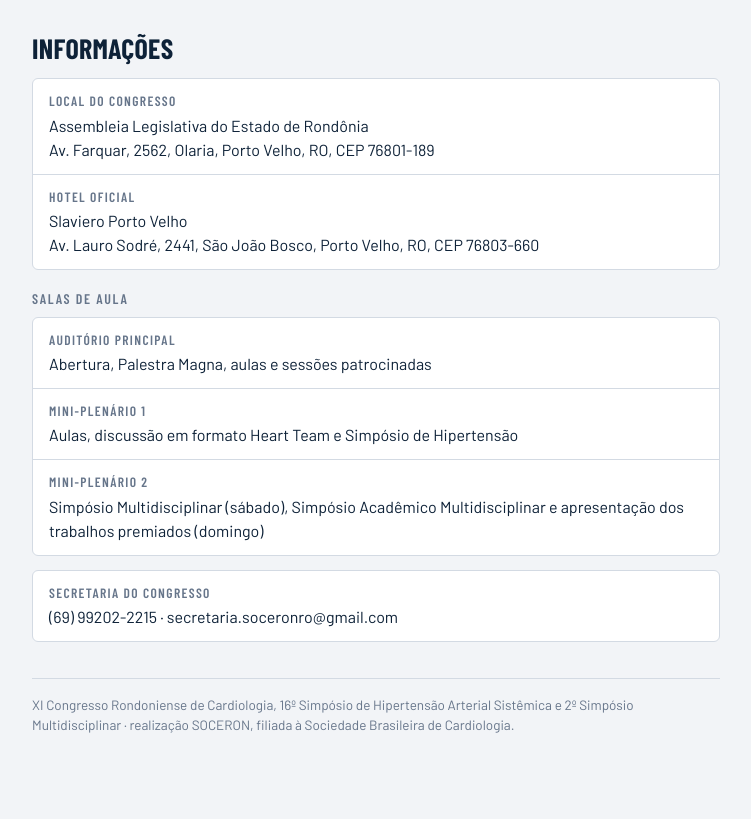
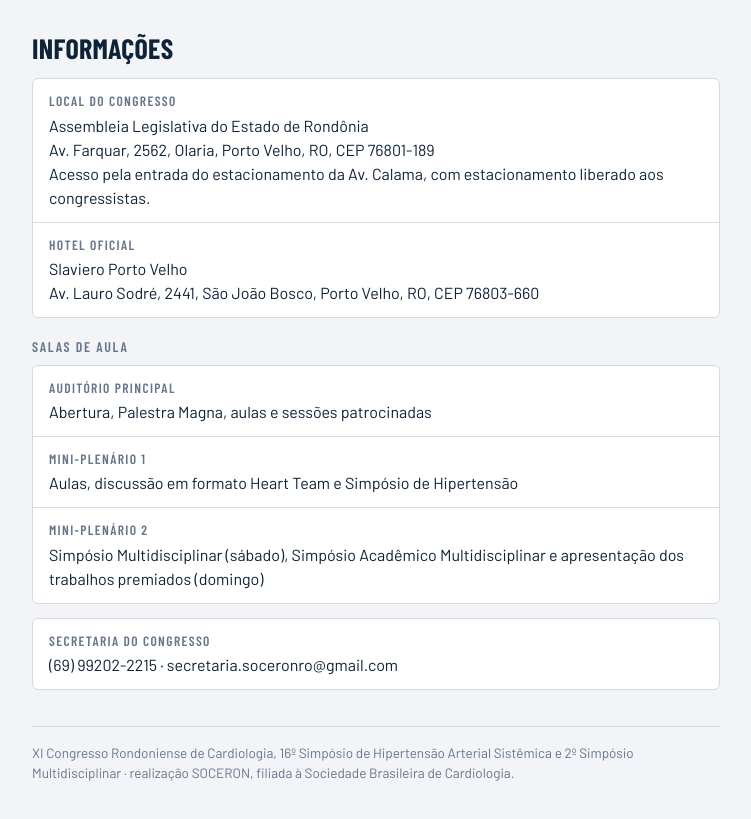
Before and after one commit to lgasparelo/crc2026, a plain HTML site: page index.html in a window 1280 px wide. Shown: the part 4418-5237 px from the top of the page, without its empty margins (264-1015 px from the left). Drawn offline with nearby package versions, Linux system fonts and the light colour scheme.

Commit message:
Local: acesso pelo estacionamento da Av. Calama, liberado aos congressistas
Co-Authored-By: Claude Opus 5.5 <noreply@anthropic.com>
Claude-Session: https://claude.ai/code/session_0182YZMC8D5zrR37HEC8pz3z

```diff
--- a/index.html
+++ b/index.html
@@ -398,7 +398,7 @@ nav.dock a:hover{color:var(--red)}
     <details>
       <summary>Estacionamento e chegada</summary>
       <div class="body">
-        <p><span class="todo">A confirmar</span> Orientações de estacionamento na Assembleia Legislativa.</p>
+        <p>Acesso pela entrada do estacionamento da Av. Calama, com estacionamento liberado aos congressistas.</p>
         <p>Endereço: Av. Farquar, 2562, Olaria, Porto Velho. <a href="https://www.google.com/maps/search/?api=1&query=Assembleia+Legislativa+do+Estado+de+Rond%C3%B4nia+Av.+Farquar+2562+Porto+Velho" target="_blank" rel="noopener">Abrir no Maps →</a></p>
       </div>
     </details>
@@ -518,7 +518,7 @@ nav.dock a:hover{color:var(--red)}
 <section id="info">
   <h2>Informações</h2>
   <dl class="info">
-    <div><dt>Local do congresso</dt><dd>Assembleia Legislativa do Estado de Rondônia<br>Av. Farquar, 2562, Olaria, Porto Velho, RO, CEP 76801-189</dd></div>
+    <div><dt>Local do congresso</dt><dd>Assembleia Legislativa do Estado de Rondônia<br>Av. Farquar, 2562, Olaria, Porto Velho, RO, CEP 76801-189<br>Acesso pela entrada do estacionamento da Av. Calama, com estacionamento liberado aos congressistas.</dd></div>
     <div><dt>Hotel oficial</dt><dd>Slaviero Porto Velho<br>Av. Lauro Sodré, 2441, São João Bosco, Porto Velho, RO, CEP 76803-660</dd></div>
   </dl>
   <p class="sub">Salas de aula</p>
```
